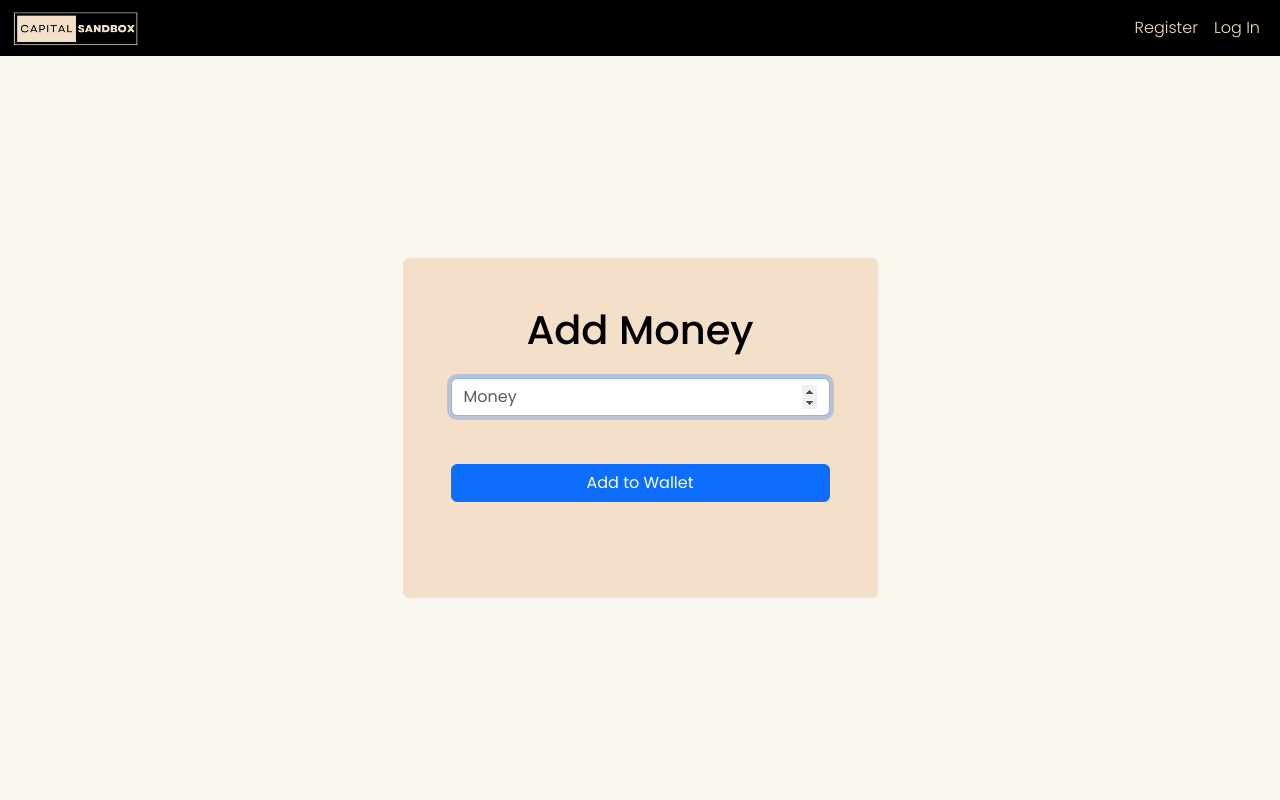
After one commit to y1s9r/Capital-Sandbox, a Flask app: page /addmoney in a window 1280 px wide. The commit adds this page. Run offline with Flask 3, Linux system fonts and the light colour scheme.

Commit message:
added add money feature and designed the page

```diff
--- a/app.py
+++ b/app.py
@@ -115,7 +115,7 @@ def quote():
 @app.route("/buy", methods=["GET", "POST"])
 def buy():
     if not login_check():
-        return redirect("/")
+        return redirect("/login")
     if request.method == "POST":
         symbol = request.form.get("symbol").lower()
         quantity = request.form.get("quantity")
@@ -149,7 +149,7 @@ def buy():
 @app.route("/sell", methods=["GET", "POST"])
 def sell():
     if not login_check():
-        return redirect("/")
+        return redirect("/login")
 
     if request.method == "POST":
         symbol = request.form.get("symbol").lower()
@@ -189,10 +189,31 @@ def sell():
 @app.route("/history")
 def history():
     if not login_check:
-        return redirect("/")
+        return redirect("/login")
     conn = get_db_connection()
     cursor = conn.cursor()
     cursor.execute("SELECT symbol, shares, cost, timestamp FROM transactions WHERE user_id = ? LIMIT 20", (session["user_id"],))
     data = cursor.fetchall()
     conn.close()
     return render_template("history.html", transactions=data)
+
+
+@app.route("/addmoney", methods=["GET","POST"])
+def addmoney():
+    if not login_check:
+        return redirect("/login")
+    if request.method == "POST":
+        money = request.form.get("money")
+        if not money or float(money) <= 0:
+            return render_template("error.html", errorcode="400", message="Invalid amount of money")
+        if float(money) > 25000:
+            return render_template("error.html", errorcode="400", message="You can not add more than $25000 at once")
+        wallet = get_wallet()
+        wallet += float(money)
+        conn = get_db_connection()
+        cursor = conn.cursor()
+        cursor.execute("UPDATE users SET cash = ? WHERE id = ?", (wallet, session["user_id"]))
+        conn.commit()
+        conn.close()
+        return redirect("/")
+    return render_template("addmoney.html")
--- /dev/null
+++ b/templates/addmoney.html
@@ -0,0 +1,23 @@
+{% extends "layout.html" %}
+
+{% block title %}Add Money{% endblock %}
+
+{% block body %}
+<div class="d-flex align-items-center" style="min-height: calc(100vh - 56px);">
+    <div class="container">
+        <div class="row justify-content-center">
+            <div class="col-lg-5 col-md-8 col-sm-10 rounded p-5" style="background-color: #F4DFC8; color: black; font-family: 'Poppins', sans-serif;">
+                <form action="/addmoney" method="post">
+                    <h1 class="text-center mb-4">Add Money</h1>
+                    <div class="mb-5">
+                        <input type="number" class="form-control" name="money" placeholder="Money" autofocus autocomplete="off" required>
+                    </div>
+                    <div class="text-center mb-5">
+                        <button type="submit" class="btn btn-primary btn-block w-100">Add to Wallet</button>
+                    </div>
+                </form>
+            </div>
+        </div>
+    </div>
+</div>
+{% endblock %}
--- a/templates/layout.html
+++ b/templates/layout.html
@@ -10,7 +10,7 @@
     <body style="background-color: #FAF6F0; font-family: 'Poppins', sans-serif;">
         <nav class="navbar navbar-expand-lg bg-body-tertiary" style="padding: 0%;">
             <div class="container-fluid" style="background-color: black; padding-top: 3px; padding-bottom: 3px;">
-              <a class="navbar-brand" href="#">
+              <a class="navbar-brand" href="/">
                 <img src="static/cslogo.png" alt="Capital Sandbox" width="127" height="40" style="padding-top: 2px;">
               </a>
               {% if session["user_id"] %}
@@ -34,6 +34,9 @@
                 </ul>
                 <ul class="navbar-nav ms-auto">
                   <li class="nav-item d-flex">
+                    <a class="nav-link" href="/addmoney" style="color: #F4DFC8;">Add Money</a>
+                  </li>
+                  <li class="nav-item d-flex">
                     <a class="nav-link" href="/logout" style="color: #F4DFC8;">Log Out</a>
                   </li>
                 </ul>
```
Also changed, not shown: database.db, 1 other file.
